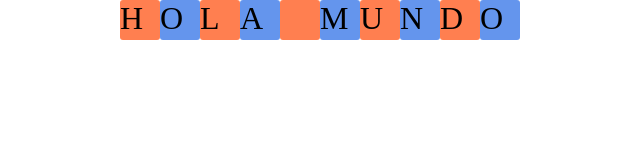
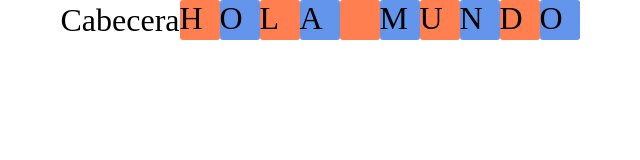
Before and after one commit to heiztmx/heiztmx.github.io, a plain HTML site: page index.html in a window 1280 px wide. Shown: the whole page, without its empty margins (320-960 px from the left). Drawn offline with Linux system fonts and the light colour scheme.

Commit message:
Estructura Cabecera

```diff
--- a/index.html
+++ b/index.html
@@ -8,6 +8,7 @@
 </head>
 <body>
     <main class="container">
+        <span>Cabecera</span>
         <div class="box1">H</div>
         <div class="box2">O</div>
         <div class="box1">L</div>
```
